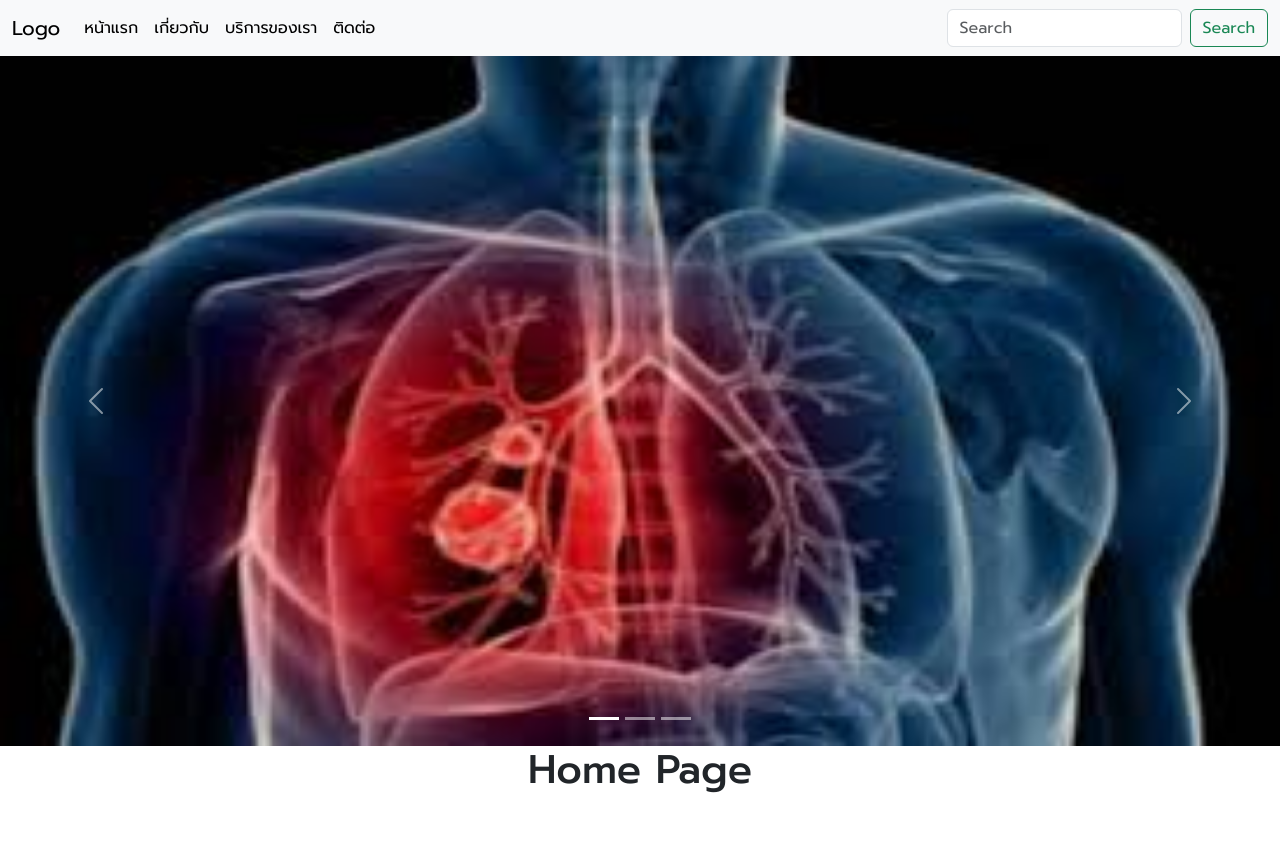
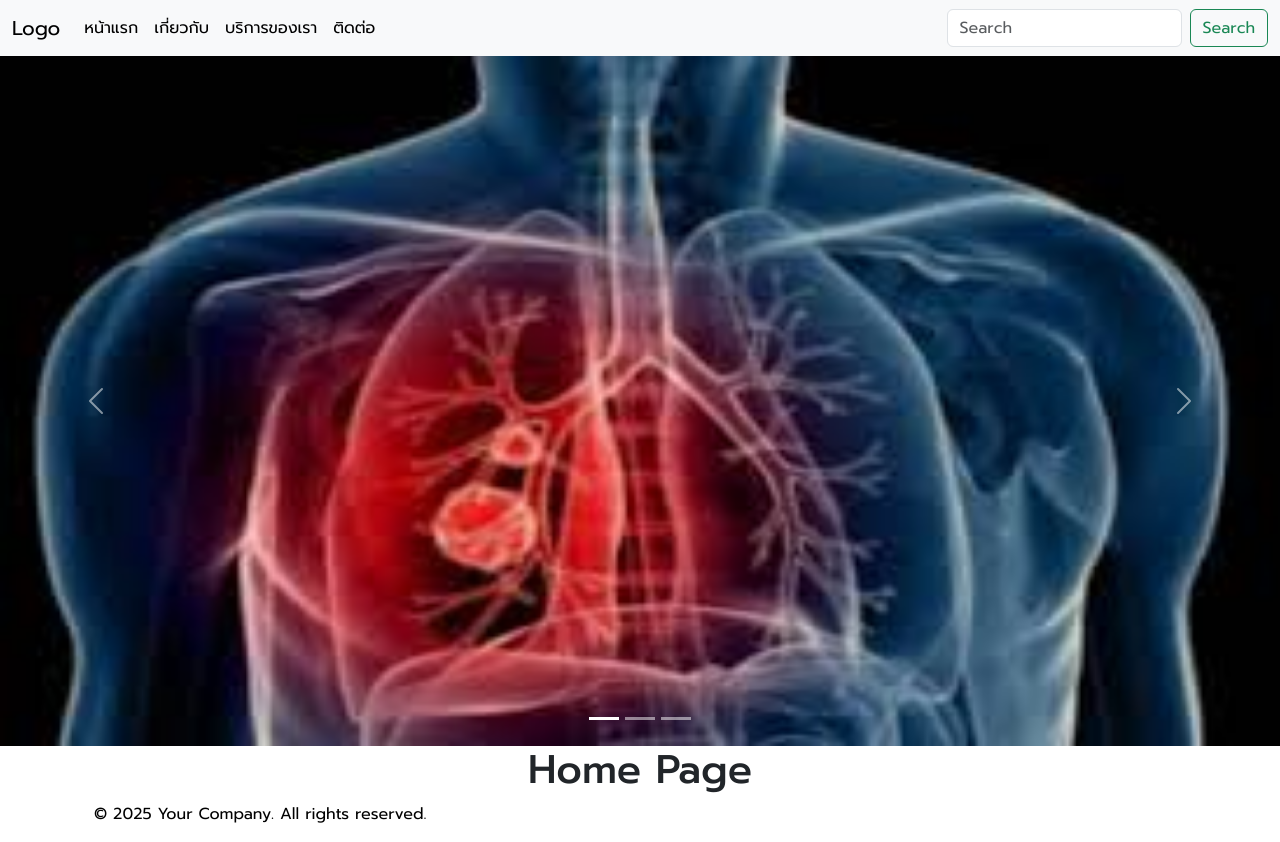
Before and after one commit to GGCh123/frontend, a Next.js app: page / in a window 1280 px wide. Before the commit the page ends 802 px from the top, so only its background shows below. Built offline with nearby package versions, Linux system fonts and the light colour scheme.

Commit message:
add footer

```diff
--- /dev/null
+++ b/app/components/Footer.js
@@ -0,0 +1,12 @@
+// components/Footer.tsx
+"use client";
+
+export default function Footer() {
+  return (
+    <footer className="bg-gray-800 text-black mt-10">
+      <div className="container mx-auto px-4 py-6 flex flex-col md:flex-row justify-between items-center">
+        <p className="text-sm">&copy; {new Date().getFullYear()} Your Company. All rights reserved.</p>
+      </div>
+    </footer>
+  );
+}
--- a/app/layout.js
+++ b/app/layout.js
@@ -2,6 +2,7 @@ import 'bootstrap/dist/css/bootstrap.min.css';
 import 'bootstrap-icons/font/bootstrap-icons.css';
 import { Prompt } from 'next/font/google';
 import Navigation from "./components/Navigation";
+import Footer from "./components/Footer";
 
 const prompt = Prompt({
   subsets: ['thai', 'latin'], // รองรับภาษาไทย
@@ -20,6 +21,7 @@ export default function RootLayout({ children }) {
       <body className={prompt.className}>
         <Navigation />
         {children}
+        <Footer />
       </body>
     </html>
   );
```
Also changed, not shown: 1 other file (tests, documents, lock files or other folders).
